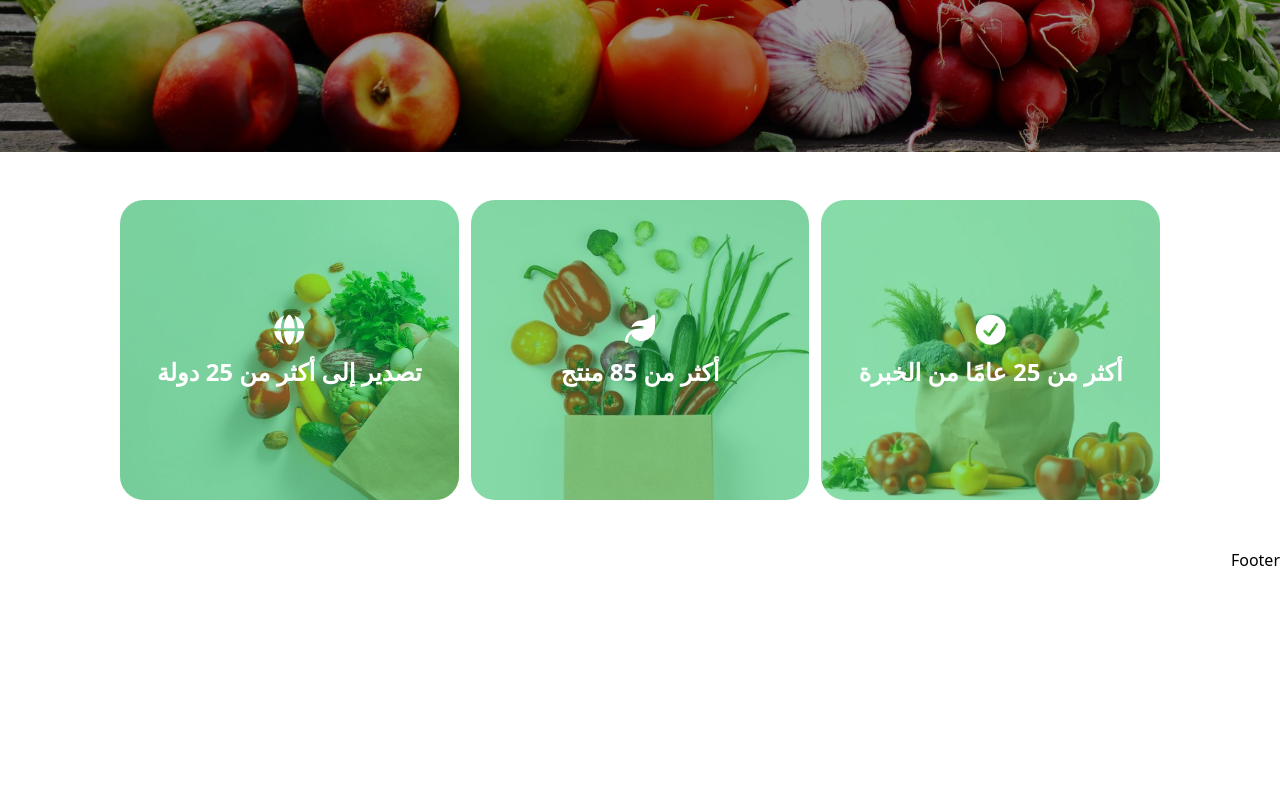
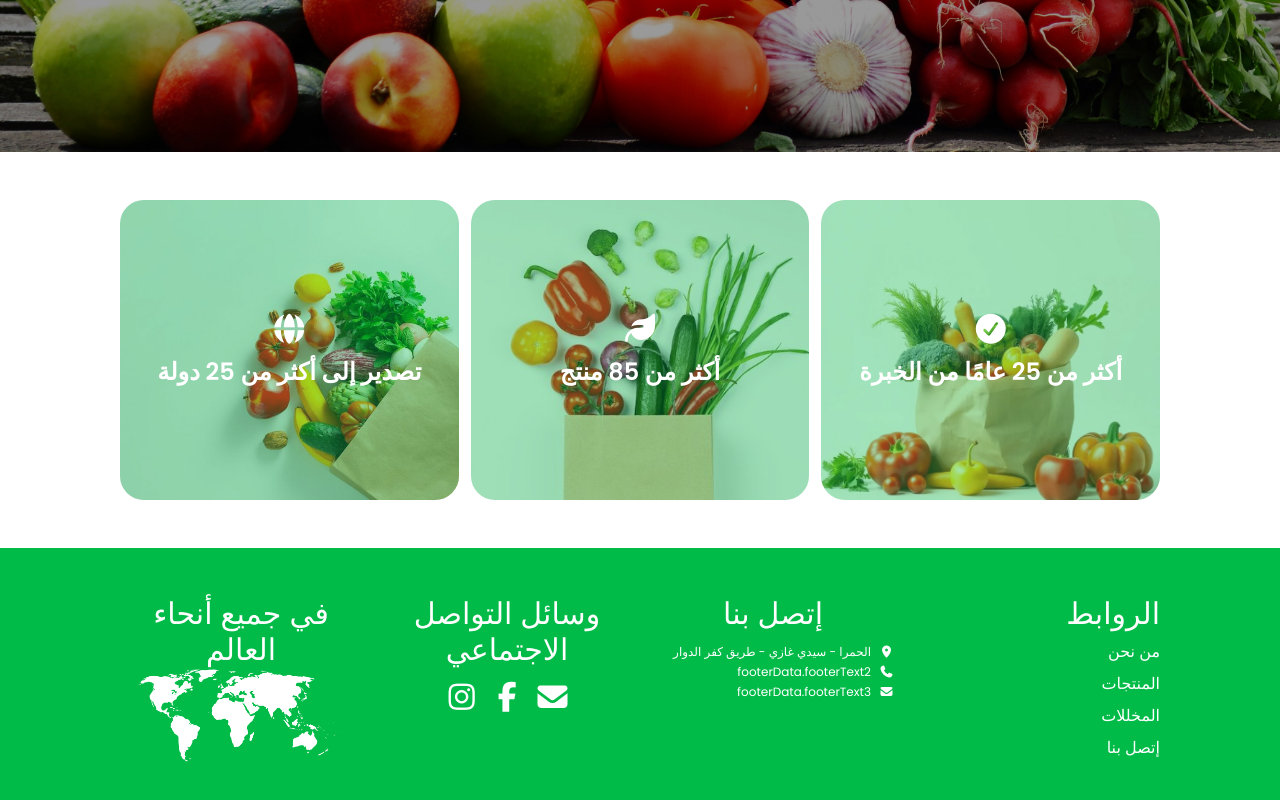
Before and after one commit to mohamedsarwat5/Giversco, a React (Vite) app: page / in a window 1280 px wide. Shown: the part 696-1496 px from the top of the page. Before the commit the page ends 1268 px from the top, so only its background shows below. Built offline with nearby package versions, Linux system fonts and the light colour scheme.

Commit message:
build a footer component

```diff
--- a/index.html
+++ b/index.html
@@ -8,7 +8,7 @@
   <title>Giversco</title>
 </head>
 
-<body class="pt-12">
+<body class="pt-12 font-poppins">
   <div id="root"></div>
   <script type="module" src="/src/main.jsx"></script>
 </body>
--- a/src/Home/Home.jsx
+++ b/src/Home/Home.jsx
@@ -8,8 +8,8 @@ export default function Home() {
     const { t, i18n } = useTranslation()
     return (<>
         <div className='hero min-h-screen flex space-y-4 flex-col items-center justify-center'>
-            <h1 className={`px-4 text-white font-bold md:text-5xl text-4xl  text-center`}>{t('message')}</h1>
-            <NavLink className={`bg-green w-46 text-center py-1 text-white rounded-lg certbutton`} to={'/achievements'}>{t('cert')} </NavLink>
+            <h1 className={`px-2 text-white font-bold md:text-5xl text-4xl  text-center`}>{t('message')}</h1>
+            <NavLink className={`bg-green w-46 text-center py-2 text-white rounded-lg certbutton`} to={'/achievements'}>{t('cert')} </NavLink>
         </div>
         <Banner />
     </>)
--- a/src/Loading.jsx
+++ b/src/Loading.jsx
@@ -8,7 +8,7 @@ export default function Loading() {
 const {t,i18n} = useTranslation()
     return (
 
-        <div className="fixed inset-0  bg-green flex items-center justify-center text-center text-white text-2xl lg:text-6xl">
+        <div className="fixed inset-0  bg-green flex items-center justify-center text-center text-white text-6xl">
 
 
            <h2 className="animate-bounce"> {t(`logo`)}</h2>
--- a/src/components/Banner/Banner.jsx
+++ b/src/components/Banner/Banner.jsx
@@ -12,7 +12,7 @@ export default function Banner() {
             {data.map(({img, text, icon} ,i) => (
                 <div key={i} className='rounded-3xl overflow-hidden h-[300px] relative'>
                     <img src={img} className='w-full h-full object-cover object-center' alt="" />
-                    <div className='absolute bg-green/45 layer inset-0 flex items-center flex-col justify-center space-y-2 text-white'>
+                    <div className='absolute bg-green/35 layer inset-0 flex items-center flex-col justify-center space-y-2 text-white'>
                         <span className='text-3xl'>{icon}</span>
                         <p className='font-semibold text-2xl'>{t(`dataText.${text}`)}</p>
                     </div>
--- a/src/components/Footer/Footer.jsx
+++ b/src/components/Footer/Footer.jsx
@@ -1,9 +1,66 @@
 import React from 'react'
+import { Links } from '../Navbar/Navbar'
+import { NavLink } from 'react-router-dom'
+import { useTranslation } from 'react-i18next'
+import mapImg from '../../assets/maps_white.png'
 
 export default function Footer() {
+
+    const { t } = useTranslation()
+
+    const footerData = [
+
+        {
+            icon: <i className="fa-solid fa-location-dot"></i>,
+            text: 'footerText1'
+        },
+        {
+            icon: <i className="fa-solid fa-phone"></i>,
+            text: 'footerText2'
+        },
+        {
+            icon: <i className="fa-solid fa-envelope"></i>,
+            text: 'footerText3'
+        },
+    ]
     return (
-        <div>
-            Footer
+        <div className='bg-green p grid grid-cols-2 gap-6 lg:grid-cols-4  '>
+            <div className='flex flex-col space-y-2'>
+                <h3 className='text-white lg:text-3xl text-lg'>{t('link')}</h3>
+                {Links.map((link, i) => (
+                    <NavLink className={`text-white uppercase link`} to={`/${link.lable}`}>{t(`nav.${link.lable}`)}</NavLink>
+                ))}
+            </div>
+            <div className=''>
+                <h3 className='text-white lg:text-3xl text-lg uppercase lg:text-center'>{t('contact')}</h3>
+                <div className='flex flex-col space-y-1 mt-3'>
+                    {footerData.map((item, i) => (
+                        <div key={i} className='flex items-center  space-x-2 text-xs text-white'>
+                            {item.icon}
+                            <p className='' dangerouslySetInnerHTML={{ __html: t(`footerData.${item.text}`) }}></p>
+                        </div>
+                    ))}
+                </div>
+            </div>
+            <div>
+                <h3 className='text-white lg:text-3xl text-lg uppercase text-center'>{t('social')}</h3>
+                <div className='flex items-center space-x-2 text-white text-3xl mt-3 justify-center  '>
+                    <a href='https://mail.google.com/mail/?view=cm&fs=1&to=info@giverscoo.com' target='_blank'>
+                        <i className="fa-solid fa-envelope cursor-pointer link"></i>
+                    </a>
+                    <a href='https://www.facebook.com/share/1ZWjBFyJeQ/' target='_blank'>
+                        <i className="fa-brands fa-facebook-f cursor-pointer link"></i>
+                    </a>
+                    <a href='https://www.instagram.com/gfrsco_export?igsh=NzY0cWJ0Mmt0bDA=' target='_blank'>
+                        <i className="fa-brands fa-instagram cursor-pointer link "></i>
+                    </a>
+                </div>
+
+            </div>
+            <div>
+                <h3 className='text-white lg:text-3xl text-lg uppercase text-center '>{t('world')}</h3>
+                <img className='w-40 lg:w-52 mx-auto' src={mapImg} alt="" />
+            </div>
         </div>
     )
 }
--- a/src/components/Layout/Layout.jsx
+++ b/src/components/Layout/Layout.jsx
@@ -3,9 +3,12 @@ import Navbar from '../Navbar/Navbar'
 import { Outlet } from 'react-router-dom'
 import Footer from '../Footer/Footer'
 import Loading from "../../Loading"
+import { AnimatePresence, easeInOut, motion } from "framer-motion"
+import { useTranslation } from "react-i18next"
 
 export default function Layout({ toggleLanguage }) {
     const [isLoading, setIsLoading] = useState(false)
+    const { i18n } = useTranslation()
 
     useEffect(() => {
         setIsLoading(true)
@@ -17,8 +20,11 @@ export default function Layout({ toggleLanguage }) {
         (
             <>
 
+
                 <Navbar toggleLanguage={toggleLanguage} />
+
                 < Outlet />
+
                 <Footer />
             </>
         )
--- a/src/components/Navbar/Navbar.jsx
+++ b/src/components/Navbar/Navbar.jsx
@@ -2,6 +2,11 @@ import React, { useEffect, useState } from 'react'
 import { useTranslation } from 'react-i18next'
 import { NavLink } from 'react-router-dom';
 import logo from "/logo.png"
+
+export const Links = [{ lable: 'about', icon: <i className="fa-solid fa-users"></i> },
+{ lable: 'products', icon: <i className="fa-solid fa-store"></i> },
+{ lable: 'pickles', icon: <i className="fa-solid fa-jar"></i> },
+{ lable: 'contact', icon: <i className="fa-solid fa-phone-volume"></i> }]
 
 export default function Navbar({ toggleLanguage }) {
 
@@ -9,10 +14,7 @@ export default function Navbar({ toggleLanguage }) {
 
 
 
-    const Links = [{ lable: 'about', icon: <i className="fa-solid fa-users"></i> },
-    { lable: 'products', icon: <i className="fa-solid fa-store"></i> },
-    { lable: 'pickles', icon: <i className="fa-solid fa-jar"></i> },
-    { lable: 'contact', icon: <i className="fa-solid fa-phone-volume"></i> }]
+
     const [open, setOpen] = useState(false)
 
     return (<>
--- a/src/i18n.js
+++ b/src/i18n.js
@@ -40,7 +40,16 @@ i18n.use(initReactI18next).init({
                     headDesc5: "Employing advanced packaging technologies that preserve freshness and nutritional value while meeting market requirements.",
                     headDesc6: "Supporting the agricultural export sector and strengthening the position of Egyptian products as a reliable and competitive choice worldwide.",
                 },
-                logo:'GIVERSCO'
+                logo: 'GIVERSCO',
+                footerData: {
+                    footerText1: 'Al-Hamra - Sidi Ghazi - Kafr El-Dawar Road ',
+                    footerText2: '+(20) 1226621763 <br> +(20) 1283626198 ',
+                    footerText3: 'info@giverscoo.com ',
+                },
+                contact: 'contact us',
+                social: 'SOCIAL',
+                link:'LINKs',
+                world:'in all world'
             },
 
         },
@@ -54,7 +63,7 @@ i18n.use(initReactI18next).init({
                     about: 'من نحن',
                     products: 'المنتجات',
                     pickles: 'المخللات',
-                    contact: 'اتصل بنا',
+                    contact: 'إتصل بنا',
                 },
                 dataText: {
 
@@ -80,7 +89,15 @@ i18n.use(initReactI18next).init({
                     headDesc5: "نستخدم تقنيات تغليف متقدمة تحافظ على الطزاجة والقيمة الغذائية للمنتجات مع تلبية متطلبات السوق.",
                     headDesc6: "دعم قطاع التصدير الزراعي وتعزيز مكانة المنتجات المصرية كخيار موثوق وتنافسي عالميًا.",
                 },
-                logo:'جيفرسكو'
+                logo: 'جيفرسكو',
+                footerData: {
+                    footerText1: 'الحمرا - سيدي غازي - طريق كفر الدوار',
+
+                },
+                contact: 'إتصل بنا',
+                link: 'الروابط',
+                social: 'وسائل التواصل الاجتماعي',
+                world:'في جميع أنحاء العالم'
 
             },
         }
--- a/src/index.css
+++ b/src/index.css
@@ -1,11 +1,22 @@
+@import url('https://fonts.googleapis.com/css2?family=Be+Vietnam+Pro:ital,wght@0,100;0,200;0,300;0,400;0,500;0,600;0,700;0,800;0,900;1,100;1,200;1,300;1,400;1,500;1,600;1,700;1,800;1,900&family=Poppins:ital,wght@0,100;0,200;0,300;0,400;0,500;0,600;0,700;0,800;0,900;1,100;1,200;1,300;1,400;1,500;1,600;1,700;1,800;1,900&display=swap');
 @import "tailwindcss";
 @custom-variant dark (&:where(.dark, .dark *));
 
 :root {
   --green: #00BB47;
   --green-light: #00bb48c5;
-  --beg:#f8f9fa;
+  --beg: #f8f9fa;
+  --be: "Be Vietnam Pro", sans-serif;
+  --poppins:"Poppins", sans-serif;
 }
+
+@theme {
+  --color-green: var(--green);
+  --color-beg: var(--beg);
+  --font-be: var(--be);
+  --font-poppins:var(--poppins);
+}
+
 
 .link {
   transition: all .3s;
@@ -30,10 +41,6 @@
   user-select: none;
 }
 
-@theme {
-  --color-green: var(--green);
-  --color-beg:var(--beg)
-}
 
 .active {
   @apply text-green-800 font-bold
```
